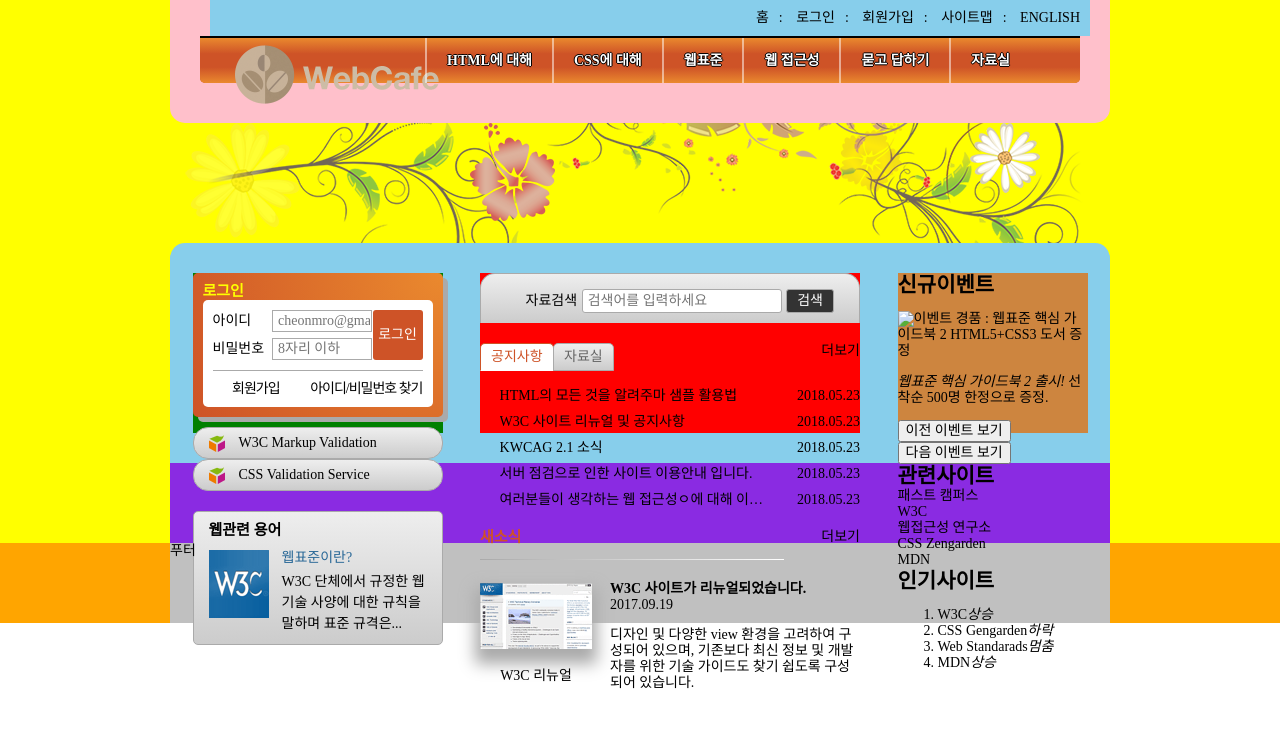
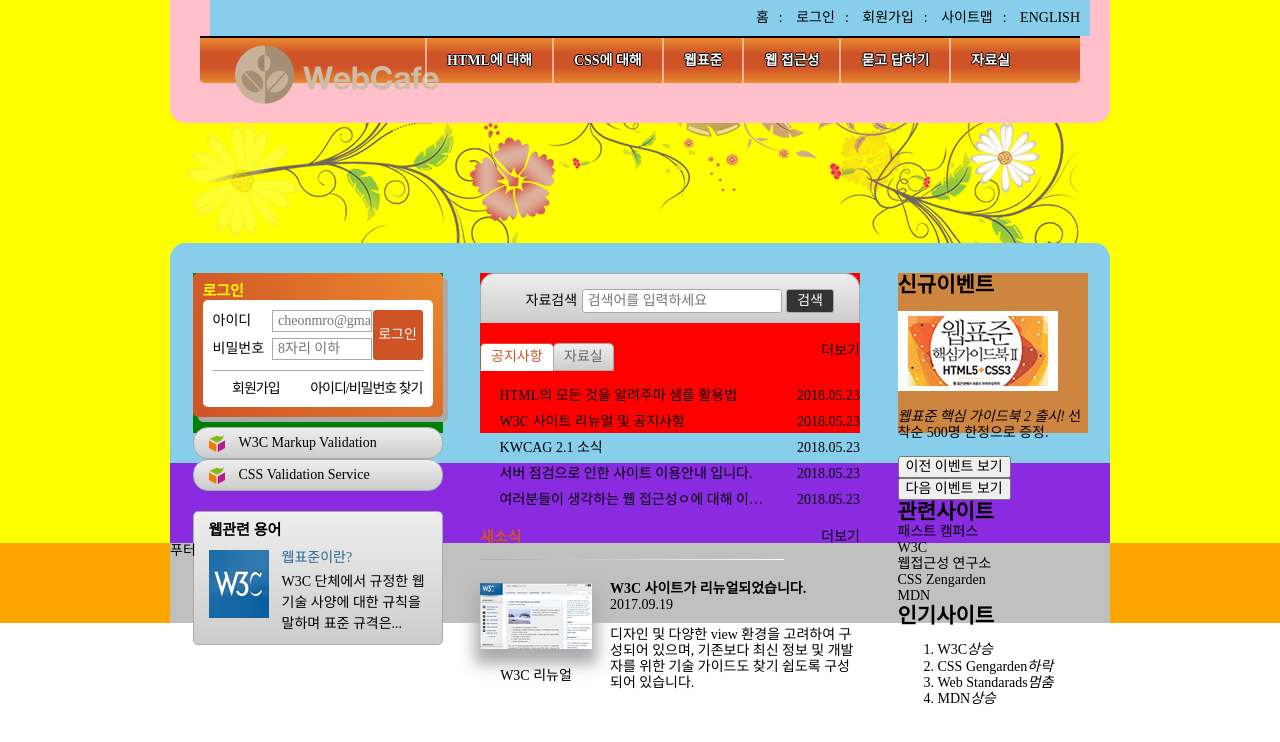
Before and after one commit to cheonmro/HTML-CSS-Recipe, a plain HTML site: page index.html in a window 1280 px wide. Drawn offline with Linux system fonts and the light colour scheme; a web font is replaced by a local one.

```diff
--- a/index.html
+++ b/index.html
@@ -338,7 +338,7 @@
             <h2 class="event-heading">신규<span>이벤트</span></h2>
             <div id="event-detail">
               <p class="event-thumbnail">
-                <img src="css/images/" alt="이벤트 경품 : 웹표준 핵심 가이드북 2 HTML5+CSS3 도서 증정">
+                <img src="css/images/free_gift.gif" alt="이벤트 경품 : 웹표준 핵심 가이드북 2 HTML5+CSS3 도서 증정">
               </p>
               <p class="event-brief">
                 <em>웹표준 핵심 가이드북 2 출시!</em> 선착순 500명 한정으로 증정.
```
